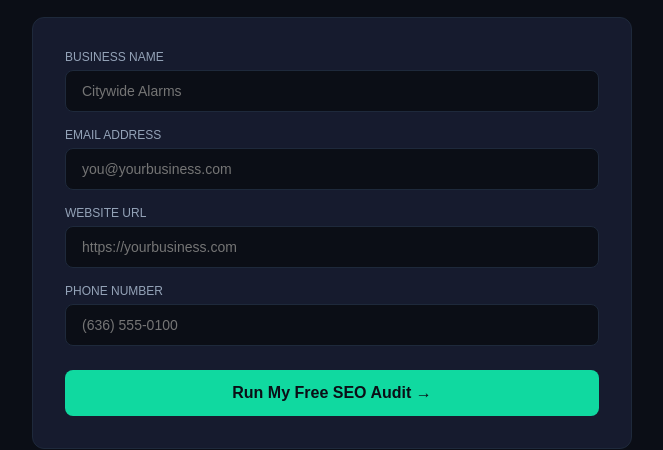
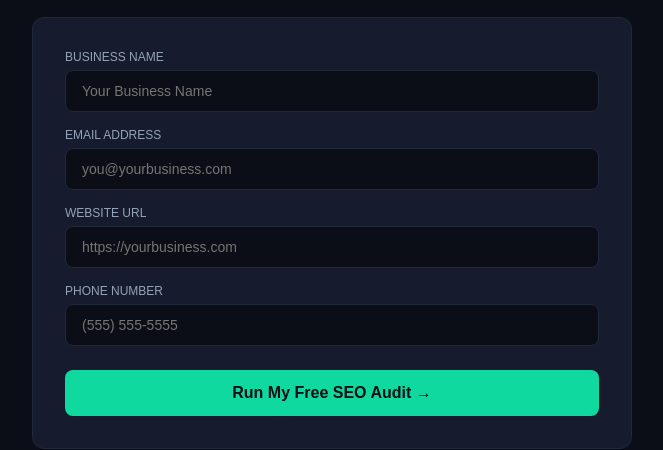
Before and after one commit to jamesfogal/localseoaeopro, a Next.js app: page / in a window 1280 px wide. Shown: the part 275-725 px from the top of the page, without its empty margins (308-971 px from the left). Built offline with nearby package versions, Linux system fonts and the light colour scheme.

Commit message:
fix homepage

```diff
--- a/app/page.tsx
+++ b/app/page.tsx
@@ -1,4 +1,17 @@
+"use client";
+import { useState } from "react";
+
 export default function Home() {
+  const [website, setWebsite] = useState("");
+
+  const handleWebsite = (val: string) => {
+    if (val && !val.startsWith("http")) {
+      setWebsite("https://" + val);
+    } else {
+      setWebsite(val);
+    }
+  };
+
   return (
     <main style={{ background: "#0B0E16", minHeight: "100vh", display: "flex", alignItems: "center", justifyContent: "center", fontFamily: "sans-serif", padding: "20px" }}>
       <div style={{ maxWidth: 600, width: "100%", textAlign: "center" }}>
@@ -8,7 +21,7 @@ export default function Home() {
         <div style={{ background: "#161B2E", border: "1px solid #1E293B", borderRadius: 12, padding: 32, textAlign: "left" }}>
           <div style={{ marginBottom: 16 }}>
             <label style={{ fontSize: 12, color: "#94A3B8", display: "block", marginBottom: 6 }}>BUSINESS NAME</label>
-            <input type="text" placeholder="Citywide Alarms" style={{ width: "100%", padding: "12px 16px", background: "#0B0E16", border: "1px solid #1E293B", borderRadius: 8, color: "#F1F5F9", fontSize: 14, boxSizing: "border-box" }} />
+            <input type="text" placeholder="Your Business Name" style={{ width: "100%", padding: "12px 16px", background: "#0B0E16", border: "1px solid #1E293B", borderRadius: 8, color: "#F1F5F9", fontSize: 14, boxSizing: "border-box" }} />
           </div>
           <div style={{ marginBottom: 16 }}>
             <label style={{ fontSize: 12, color: "#94A3B8", display: "block", marginBottom: 6 }}>EMAIL ADDRESS</label>
@@ -16,11 +29,11 @@ export default function Home() {
           </div>
           <div style={{ marginBottom: 16 }}>
             <label style={{ fontSize: 12, color: "#94A3B8", display: "block", marginBottom: 6 }}>WEBSITE URL</label>
-            <input type="url" placeholder="https://yourbusiness.com" style={{ width: "100%", padding: "12px 16px", background: "#0B0E16", border: "1px solid #1E293B", borderRadius: 8, color: "#F1F5F9", fontSize: 14, boxSizing: "border-box" }} />
+            <input type="url" placeholder="https://yourbusiness.com" value={website} onChange={e => handleWebsite(e.target.value)} style={{ width: "100%", padding: "12px 16px", background: "#0B0E16", border: "1px solid #1E293B", borderRadius: 8, color: "#F1F5F9", fontSize: 14, boxSizing: "border-box" }} />
           </div>
           <div style={{ marginBottom: 24 }}>
             <label style={{ fontSize: 12, color: "#94A3B8", display: "block", marginBottom: 6 }}>PHONE NUMBER</label>
-            <input type="tel" placeholder="(636) 555-0100" style={{ width: "100%", padding: "12px 16px", background: "#0B0E16", border: "1px solid #1E293B", borderRadius: 8, color: "#F1F5F9", fontSize: 14, boxSizing: "border-box" }} />
+            <input type="tel" placeholder="(555) 555-5555" style={{ width: "100%", padding: "12px 16px", background: "#0B0E16", border: "1px solid #1E293B", borderRadius: 8, color: "#F1F5F9", fontSize: 14, boxSizing: "border-box" }} />
           </div>
           <button style={{ width: "100%", padding: "14px", background: "#10D9A0", border: "none", borderRadius: 8, color: "#0B0E16", fontSize: 16, fontWeight: 700, cursor: "pointer" }}>
             Run My Free SEO Audit →
```
